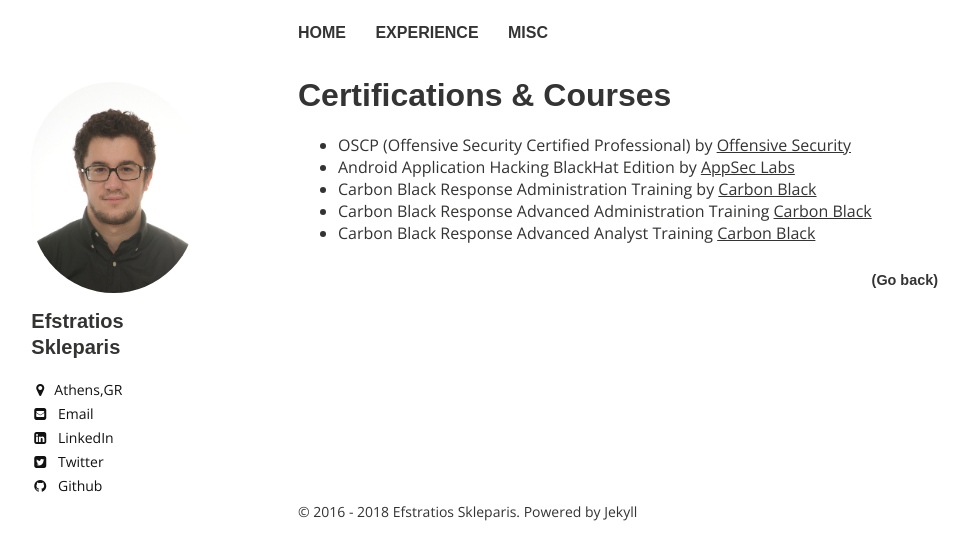
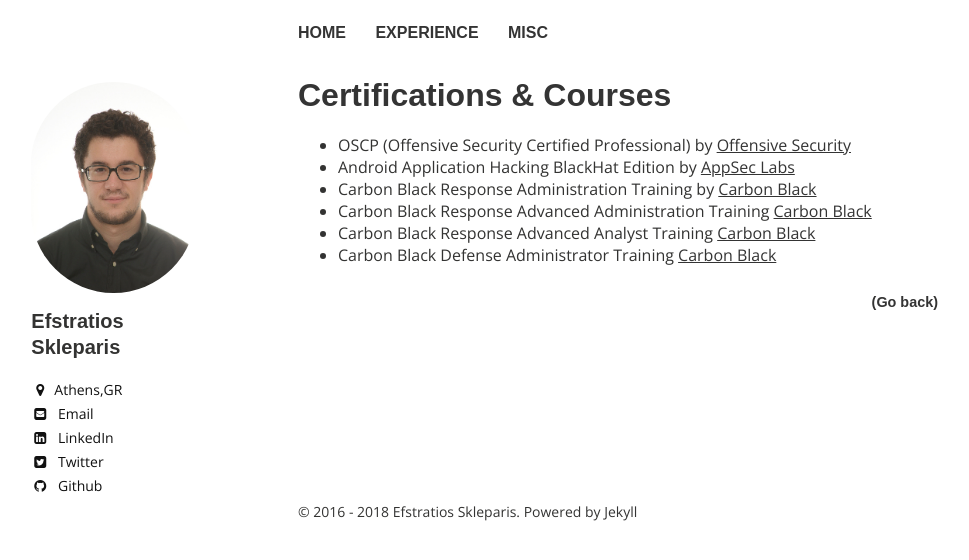
Before and after one commit to efstratios/efstratios.github.io, a Jekyll site: the page built from certs/index.md, in a window 1280 px wide. Shown: the top 560 px of the page, without its empty margins (22-991 px from the left). Built offline with Jekyll 4.4.1, drawn with Linux system fonts in a browser that asks for light colours.

Commit message:
Update index.md
Added new Cert

```diff
--- a/certs/index.md
+++ b/certs/index.md
@@ -10,3 +10,4 @@ share: true
 * Carbon Black Response Administration Training by [Carbon Black](https://www.carbonblack.com/){:target="_blank"}
 * Carbon Black Response Advanced Administration Training [Carbon Black](https://www.carbonblack.com/){:target="_blank"}
 * Carbon Black Response Advanced Analyst Training [Carbon Black](https://www.carbonblack.com/){:target="_blank"}
+* Carbon Black Defense Administrator Training [Carbon Black](https://www.carbonblack.com/){:target="_blank"}
```
